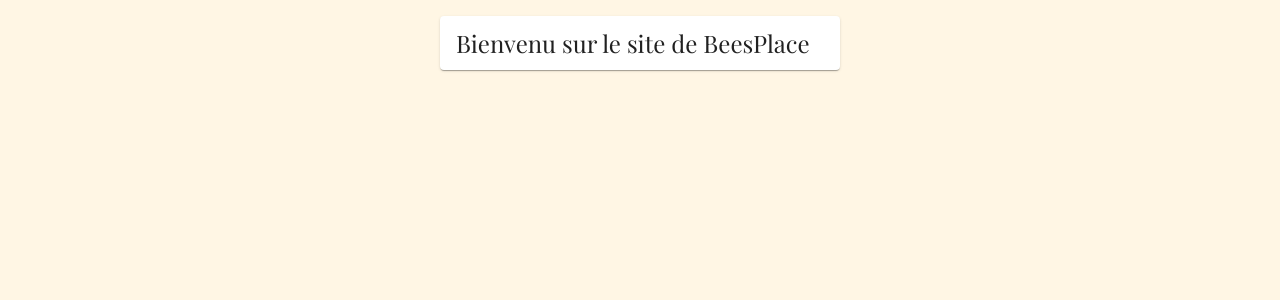
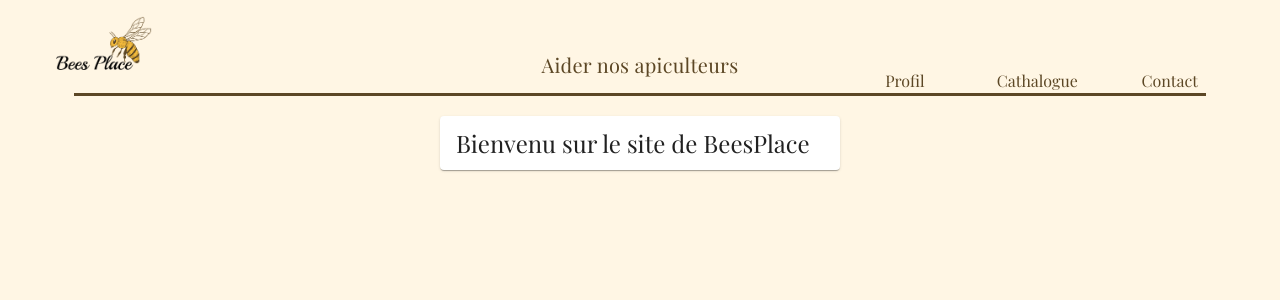
Before and after one commit to GeraudClmt/BeesPlaceFront, a Vue app: page / in a window 1280 px wide. Shown: the top 300 px of the page. Built offline with nearby package versions, Linux system fonts and the light colour scheme.

Commit message:
Céation du composant navbar

```diff
--- /dev/null
+++ b/src/components/NavBar.vue
@@ -0,0 +1,103 @@
+<template>
+  <v-container>
+    <v-row>
+      <v-col cols="4">
+        <router-link to="/">
+          <img src="@/assets/PNG/Logo.png" alt="logo" class="logo" />
+        </router-link>
+      </v-col>
+      <v-col cols="4" class="d-flex justify-center align-end text-center title">
+        <p class="text-h6">Aider nos apiculteurs</p>
+      </v-col>
+      <v-col v-if="screenWidth < 600" cols="4" class="d-flex justify-end align-end">
+        <v-menu open-on-hover>
+          <template v-slot:activator="{ props }">
+            <v-btn v-bind="props" class="btnMenu">
+              <img src="@/assets/SVG/Bouton_menu.svg" alt="menu" class="logoMenu" />
+            </v-btn>
+          </template>
+
+          <v-list>
+            <v-list-item v-for="(item, index) in items" :key="index" :value="index">
+              <v-list-item-title>{{ item.title }}</v-list-item-title>
+            </v-list-item>
+          </v-list>
+        </v-menu>
+      </v-col>
+      <v-col v-else cols="4" class="d-flex align-end">
+        <v-row class="d-flex justify-center align-end text-center">
+          <v-col cols="4" class="pa-0" v-for="(item, index) in items" :key="index" :value="index">
+            <router-link class="menuLink" :to="item.link">{{ item.title }}</router-link>
+          </v-col>
+        </v-row>
+      </v-col>
+    </v-row>
+    <v-row class="d-flex justify-center">
+      <hr class="horizontalLigne">
+    </v-row>
+  </v-container>
+</template>
+
+<script setup>
+import { ref, onMounted, onUnmounted } from 'vue';
+
+const items = [
+  { title: 'Profil', link: '/' },
+  { title: 'Cathalogue', link: '/' },
+  { title: 'Contact', link: '/' },
+]
+
+const screenWidth = ref(window.innerWidth)
+
+function handleResize() {
+  screenWidth.value = window.innerWidth
+}
+onMounted(() => {
+  window.addEventListener('resize', handleResize)
+})
+onUnmounted(() => {
+  window.removeEventListener('resize', handleResize)
+})
+
+</script>
+
+<style scoped>
+.logo {
+  width: 6em;
+}
+
+.title {
+  color: #5C4725;
+}
+
+.logoMenu {
+  width: 2.7em;
+  height: 2.7em;
+}
+
+.btnMenu {
+  background-color: rgba(0, 0, 0, 0);
+  padding: 0;
+  margin: 0;
+  min-width: 2.7em;
+  height: 2.7em;
+}
+
+.horizontalLigne {
+  width: 95%;
+  border: none;
+  height: 3px;
+  background-color: #5C4725;
+  margin: auto;
+}
+
+.menuLink {
+  text-decoration: none;
+  color: #5C4725;
+  padding: 0;
+}
+
+.menuLink:hover {
+  text-decoration: underline;
+}
+</style>
--- a/src/router/views/index.vue
+++ b/src/router/views/index.vue
@@ -1,5 +1,6 @@
 <script setup>
 import {onMounted} from 'vue'
+import NavBar from '@/components/NavBar.vue'
 
 onMounted(() => {
     document.title = "BeesPlace"
@@ -8,6 +9,7 @@
 
 <template>
     <v-app>
+        <NavBar />
         <v-main>
             <v-container>
                 <v-card class="mx-auto" max-width="400">
```
